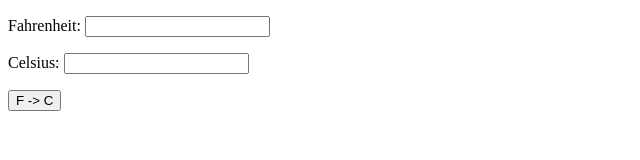
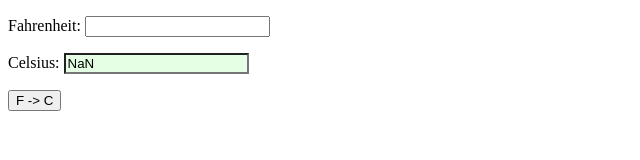
Before and after one commit to farleysm8909/cs319, a plain HTML site: page midterm/broken.html in a window 1280 px wide. Both pictures are taken after a click on the button "F -> C". Shown: the whole page, without its empty margins (0-640 px from the left). Drawn offline with Linux system fonts and the light colour scheme.

Commit message:
Midterm work Part2

```diff
--- a/midterm/broken.html
+++ b/midterm/broken.html
@@ -7,16 +7,17 @@
     <body>
         <script>
             function toCelsius() {
-                var fahrenheitTemp = parseInt(document.tempConvert.fahrenheitValue);
-                var celsiusTemp = (fahrenheitTemp - 32) * (5 / 9);
-                document.tempConvert.fahrenheitValue.value = celsiusTemp;
-                document.tempConvert.fahrenheitValue.style.backgroundColor = "#e5ffe5";
+                var fahrenheitTemp = parseInt(document.tempConvert.fahrenheitValue.value);
+                var celsiusTemp = (fahrenheitTemp - 32) * (5/9);
+
+                document.tempConvert.celsiusValue.value = celsiusTemp;
+                document.tempConvert.celsiusValue.style.backgroundColor = "#e5ffe5";
             }
         </script>
         <form name="tempConvert" id="tempConvert" method="get" action="#">
             <p>Fahrenheit: <input type="text" name="fahrenheitValue" id="fahrenheitValue"></p>
             <p>Celsius: <input type="text" name="celsiusValue" id="celsiusValue" readonly></p>
-            <p><input type="button" name="fToC" value="F -> C" onclick="convert"></p>
+            <p><input type="button" name="fToC" value="F -> C" onclick="toCelsius();"></p>
         </form>
     </body>
 </html>
```
Also changed, not shown: quiz06/index.html (+0 -1 lines).
